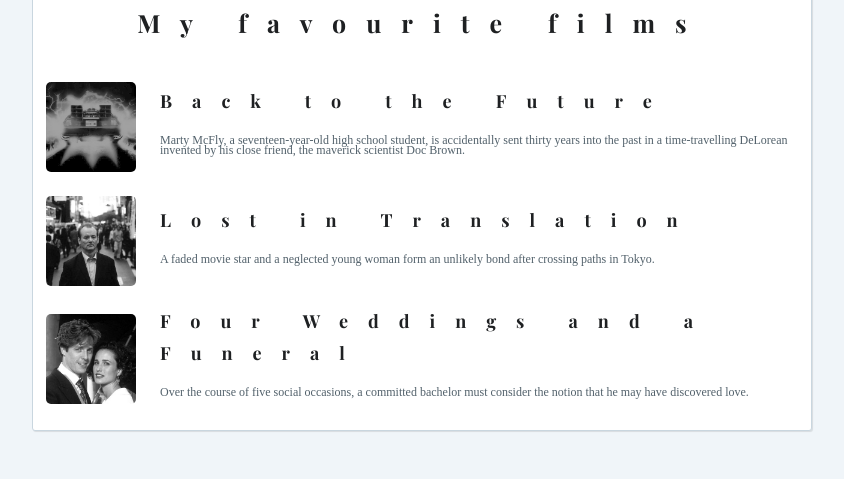
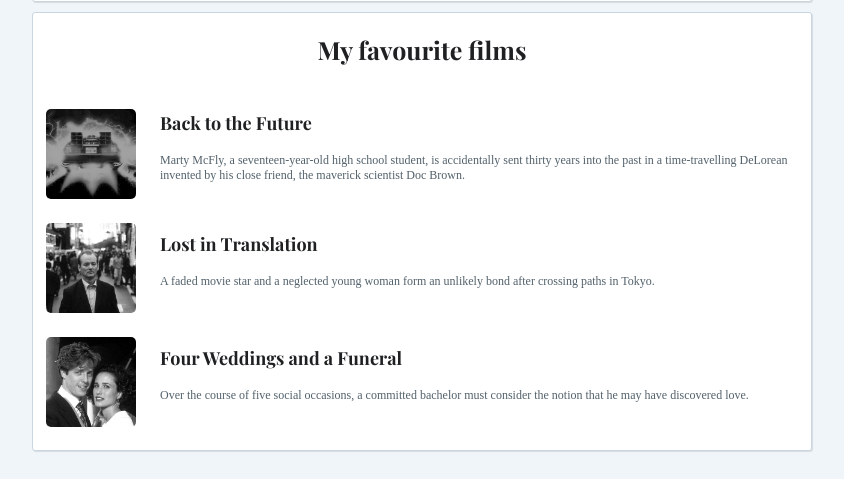
Before and after one commit to ja5664/profile, a plain HTML site: page index.html in a window 1280 px wide. Shown: the part 404-883 px from the top of the page, without its empty margins (218-1062 px from the left). Drawn offline with nearby package versions, Linux system fonts and the light colour scheme; a web font is replaced by a local one.

Commit message:
refactoring css to fix line height

```diff
--- a/style.css
+++ b/style.css
@@ -3,19 +3,19 @@
   font-family: 'Fauna One', serif;
   color: #52616B;
   font-size: 12px;
-  line-height: 10px;
+/*  line-height: 10px;*/
 }
 
 p {
   font-family: 'Fauna One', serif;
   font-size: 12px;
-  line-height: 10px;
+/*  line-height: 10px;*/
 }
 
 h1,h2,h3 {
   font-family: 'Playfair Display', serif;
-  line-height: 32px;
-  letter-spacing: 20px;
+/*  line-height: 32px;*/
+/*  letter-spacing: 20px;*/
   color: #1E2022;
   font-size: 20px;
 }
@@ -26,7 +26,7 @@
 }
 
 h2 {
-  line-height: 20px:
+/*  line-height: 20px:*/
 }
 
 h3 {
```
